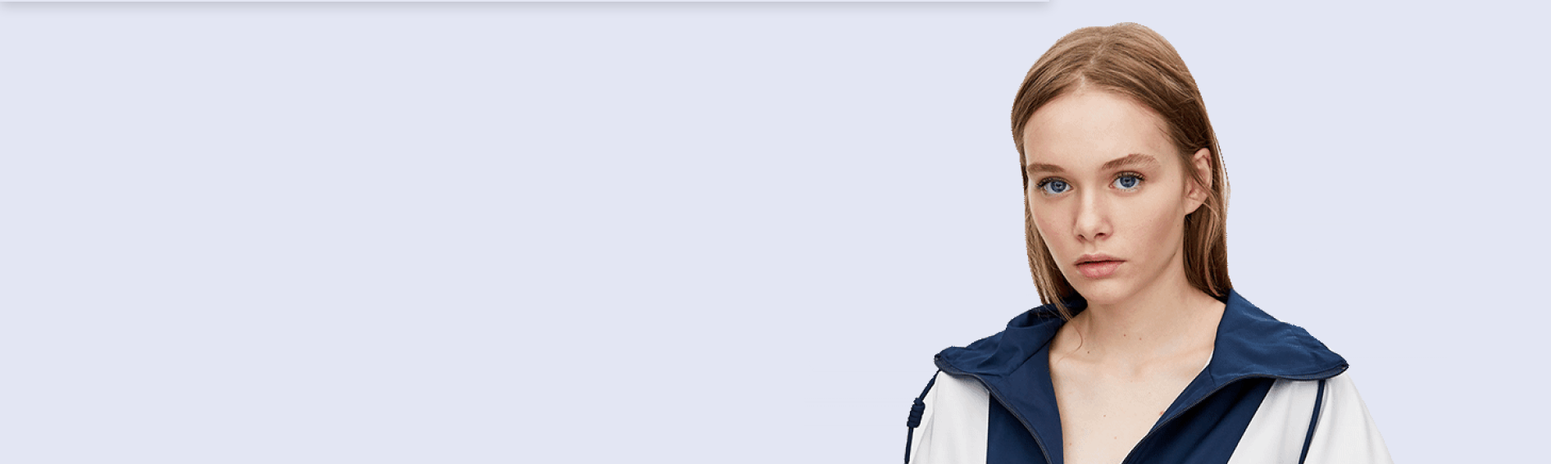
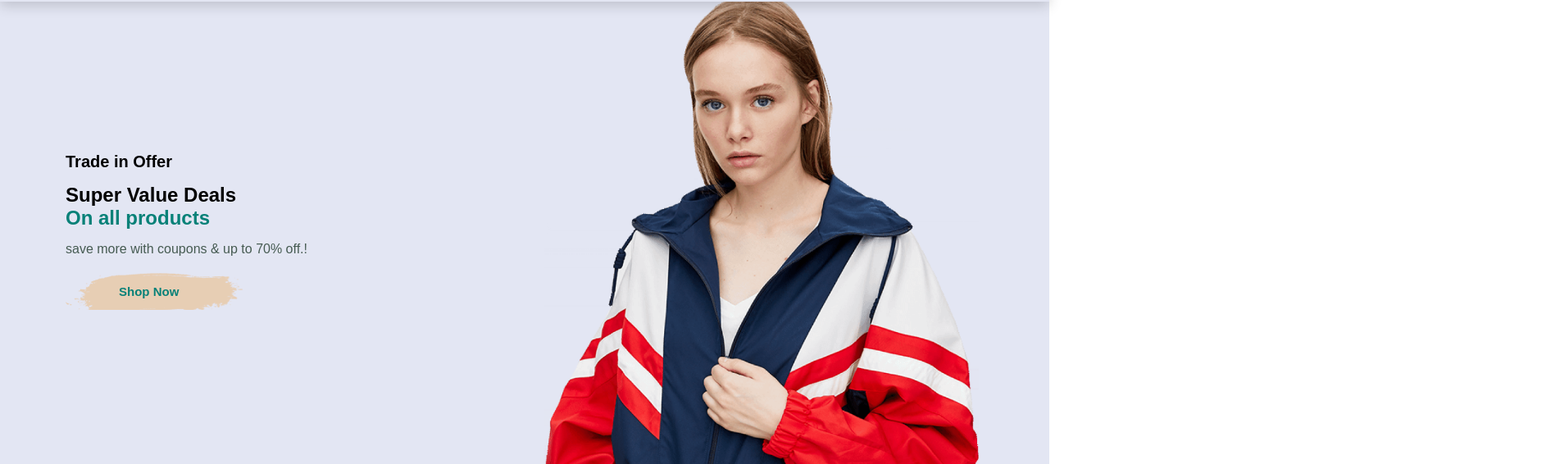
Before and after one commit to bhaskarradha123/cara-app, a plain HTML site: page index.html in a window 1280 px wide. Shown: the part 78-644 px from the top of the page at 82% size, 1892 px wide, since content can reach past the window. Drawn offline with Linux system fonts and the light colour scheme.

Commit message:
cloning heros

```diff
--- a/index.html
+++ b/index.html
@@ -31,7 +31,6 @@
     </header>
 
     <section class="hero">
-      <img src="./multimedia/hero.png" alt="hero" />
         <h4>Trade in Offer</h4>
         <h2>Super Value Deals</h2>
         <h1>On all products</h1>
--- a/styles/index.css
+++ b/styles/index.css
@@ -1,38 +1,36 @@
-*{
+* {
   margin: 0;
   padding: 0;
   box-sizing: border-box;
-    font-family:"Spartan", sans-serif;
+  font-family: "Spartan", sans-serif;
 }
-header{
+header {
   display: flex;
   justify-content: space-between;
   padding: 20px 80px;
-    background-color: #E3E6F3;
+  background-color: #e3e6f3;
   position: fixed;
   top: 0;
   left: 0;
   right: 0;
   z-index: 9999;
   box-shadow: 0 5px 15px rgba(0, 0, 0, 0.16);
-
 }
-div{
+div {
   padding: 10px;
 }
 
-ul{
+ul {
   list-style: none;
   display: flex;
-    gap:20px;
+  gap: 20px;
   justify-content: center;
   align-items: center;
-
 }
-ul li{
-    padding:  0px 20px;
+ul li {
+  padding: 0px 20px;
 }
- li a{
+li a {
   text-decoration: none;
   color: black;
   font-size: 16px;
@@ -41,11 +39,13 @@ ul li{
   position: relative;
   transition: all 0.3s ease;
 }
-li a.active , li a:hover{
+li a.active,
+li a:hover {
   color: #088178;
 }
 
-li a.active::after , li a:hover::after{
+li a.active::after,
+li a:hover::after {
   content: "";
   width: 60%;
   height: 2px;
@@ -54,3 +54,42 @@ li a.active::after , li a:hover::after{
   bottom: -4px;
   left: 0;
 }
+
+.hero {
+  background: url(../multimedia/hero.png);
+  height: 90vh;
+  width: 100%;
+  background-size: cover;
+  position: relative;
+  padding: 0 80px;
+  display: flex;
+  flex-direction: column;
+  align-items: flex-start;
+  justify-content: center;
+}
+
+.hero h4 {
+  padding-bottom: 15px;
+  font-size: 20px;
+}
+.hero h1 {
+  color: #088178;
+}
+
+.hero button {
+  background-image: url(../multimedia/button.png);
+  background-color: transparent;
+  color: #088178;
+  border: 0;
+  padding: 14px 80px 14px 65px;
+  background-repeat: no-repeat;
+  cursor: pointer;
+  font-weight: 700;
+  font-size: 15px;
+}
+
+.hero p {
+  font-size: 16px;
+  color: #465b52;
+  margin: 15px 0 20px 0;
+}
```
Also changed, not shown: multimedia/button.png (added). Lines whose indentation alone changed are shown as unchanged.
